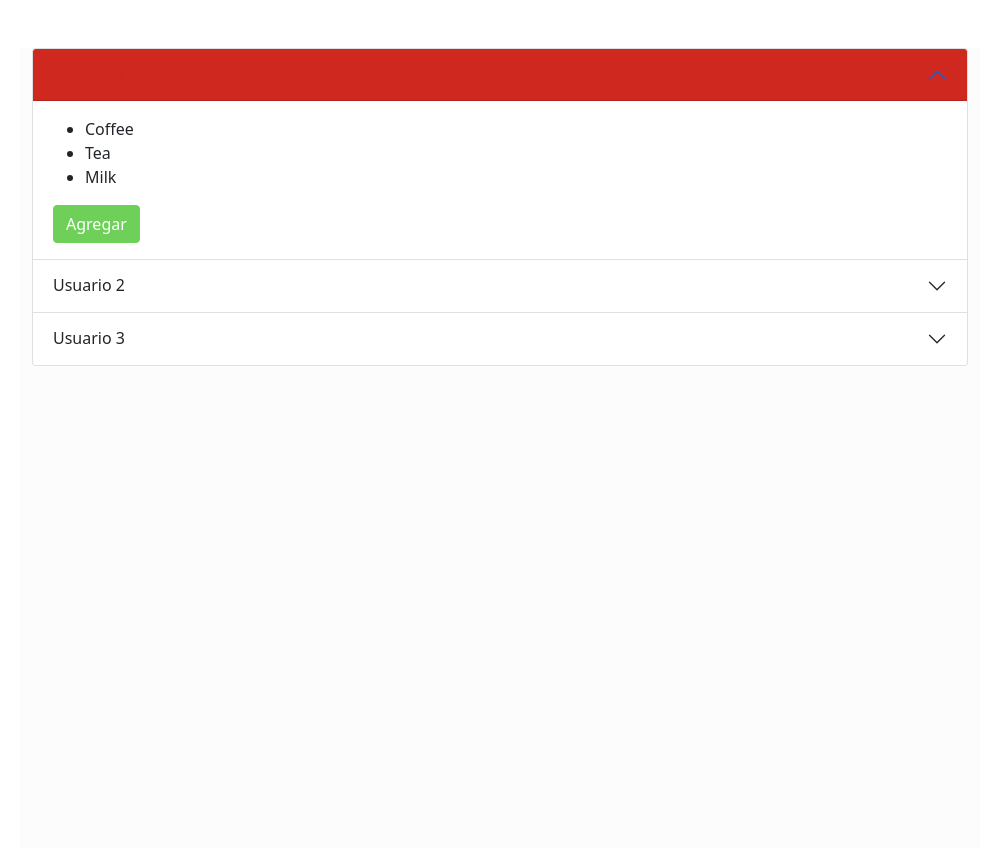
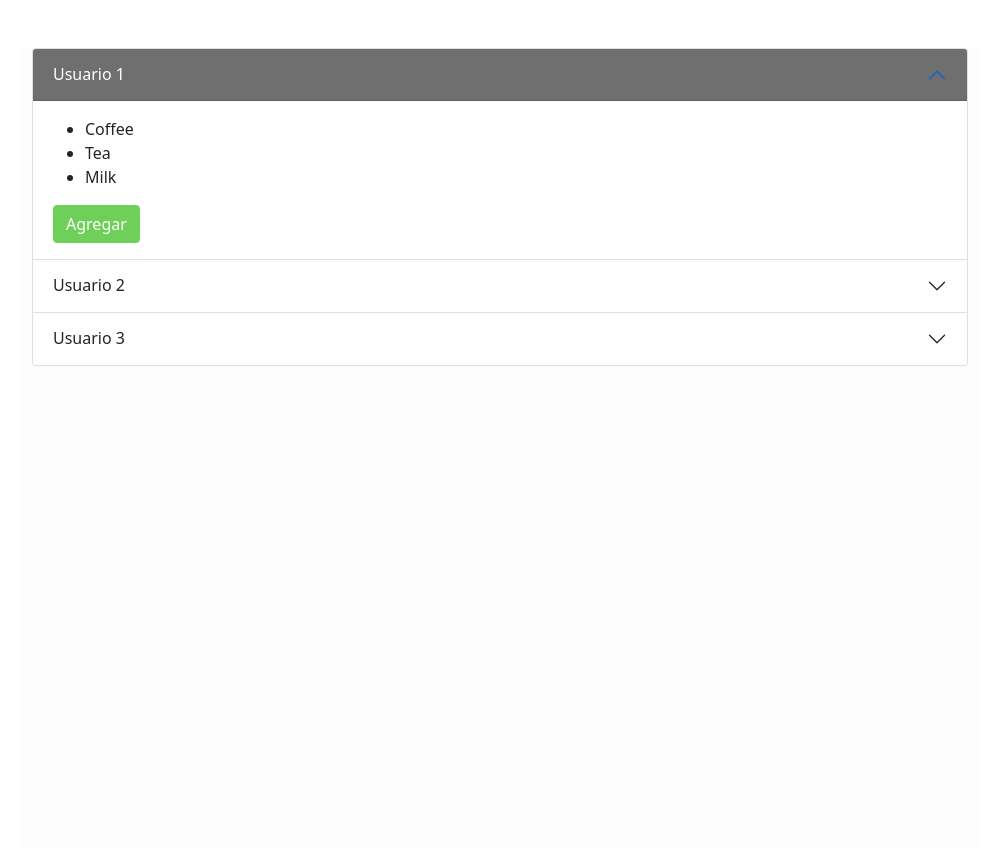
Before and after one commit to IanGarciaUnam/Aplicacion-Diseno-de-Interfaces, a Django app: page /esquema-tutor in a window 1280 px wide. Shown: the part 72-920 px from the top of the page, without its empty margins (140-1139 px from the left). Run offline with Django 4.2, Linux system fonts and the light colour scheme.

Commit message:
Esquema tutor color gris puesto

```diff
--- a/feedme/static/css/style.css
+++ b/feedme/static/css/style.css
@@ -78,8 +78,8 @@ div.modal-header {
 
 /* Páginas */
 .accordion-button:not(.collapsed) {
-    color: #CE281F;
-    background-color: #CE281F;
+    color: #FFFFFF;
+    background-color: #6F6F6F;
 }
 
 /* Botones */
```
